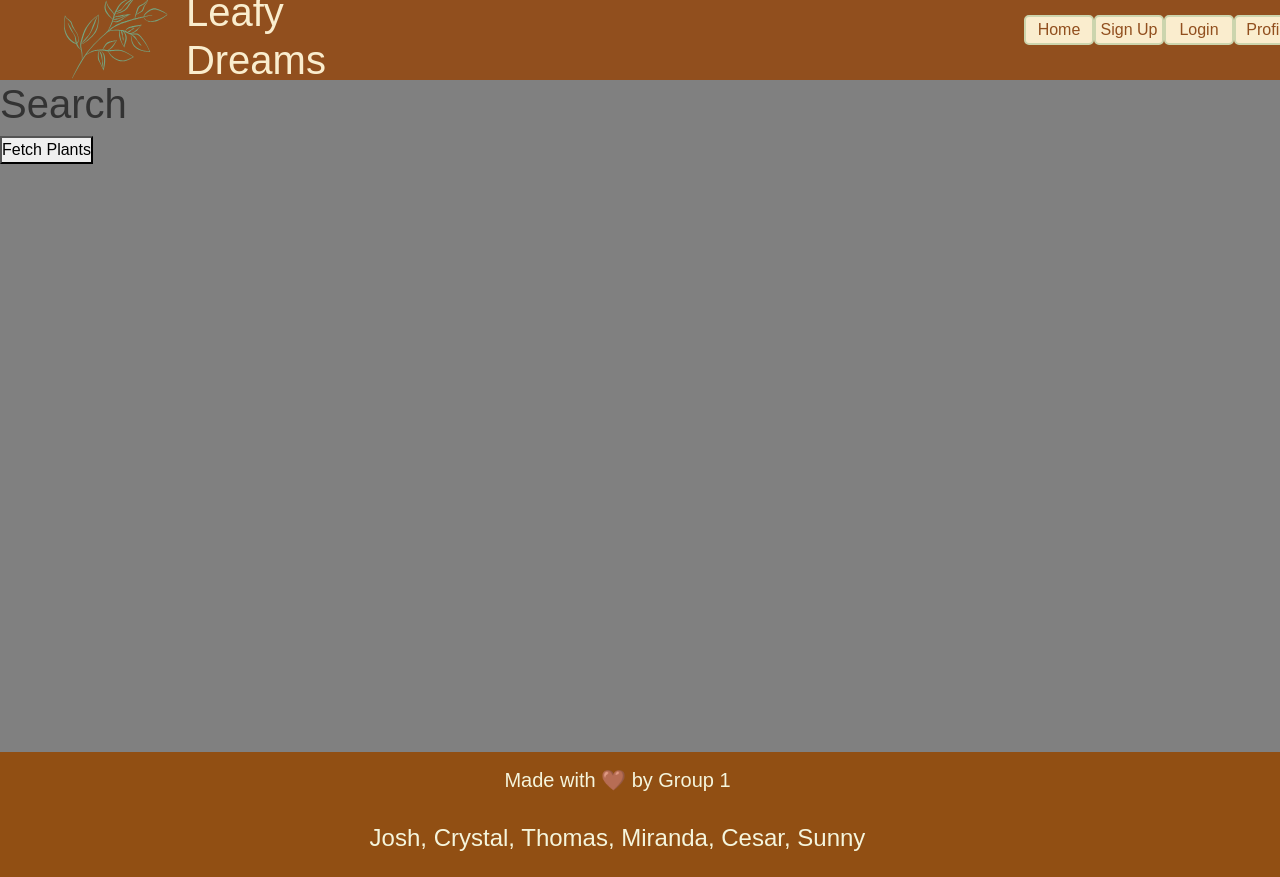
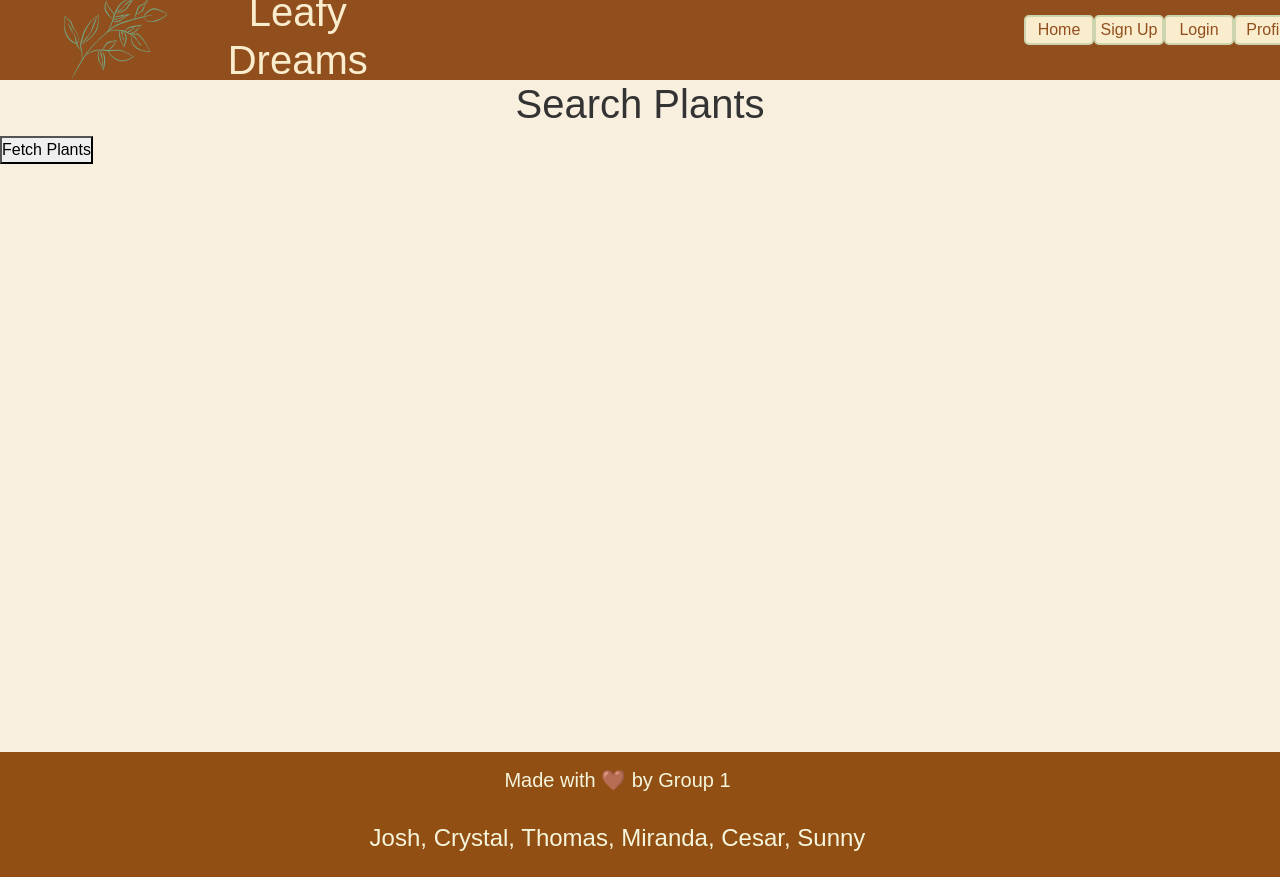
Before and after one commit to thomassmith0526/Leafy-Dreams, a React (Vite) app in the folder client/: page /search in a window 1280 px wide. Shown: the top 877 px of the page. Built offline with nearby package versions, Linux system fonts and the light colour scheme; a web font is replaced by a local one.

Commit message:
added css for search button

```diff
--- a/client/src/components/pages/Search/Search.css
+++ b/client/src/components/pages/Search/Search.css
@@ -1,10 +1,38 @@
 .searchBody {
-    background-color: grey;
+    background-color:  rgb(248, 239, 223);;
     height: 84vh;
     overflow-x: hidden;
+}
+
+h1 {
+    text-align: center;
+}
+
+.searchResults {
+    padding: 10px;
+    margin-bottom: 20px;
+
 }
 
 #noImage {
     width: 200px;
     height: auto;
 }
+
+ul {
+    list-style-type: none;
+    display: flex;
+    flex-wrap: wrap;
+    flex-direction: row;
+}
+
+ul img {
+    margin: 20px;
+    box-shadow: 5px 5px 20px 5px;
+}
+
+.thumbSquare {
+    display: flex;
+    flex-direction: column;
+    align-items: center;
+}
--- a/client/src/components/pages/Search/Search.jsx
+++ b/client/src/components/pages/Search/Search.jsx
@@ -99,7 +99,7 @@ const Search = () => {
     return (
         <>
         <div className="searchBody">
-            <h1>Search</h1>
+            <h1>Search Plants</h1>
             <button onClick={fetchPlants} disabled={loading}>
                 {loading ? 'Loading...' : 'Fetch Plants'}
             </button>
@@ -110,6 +110,7 @@ const Search = () => {
                     <ul>
                         {plants.map((plant) => (
                             <li key={plant.id}>
+                                <div className='thumbSquare'>
                                 {plant.default_image?.thumbnail ? (
                                     <img src={plant.default_image.thumbnail} alt={plant.common_name} />
                                 ) : (
@@ -120,6 +121,7 @@ const Search = () => {
                                         {plant.common_name || 'No search results'}
                                     </button>
                                 </p>
+                                </div>
                             </li>
                         ))}
                     </ul>
```
